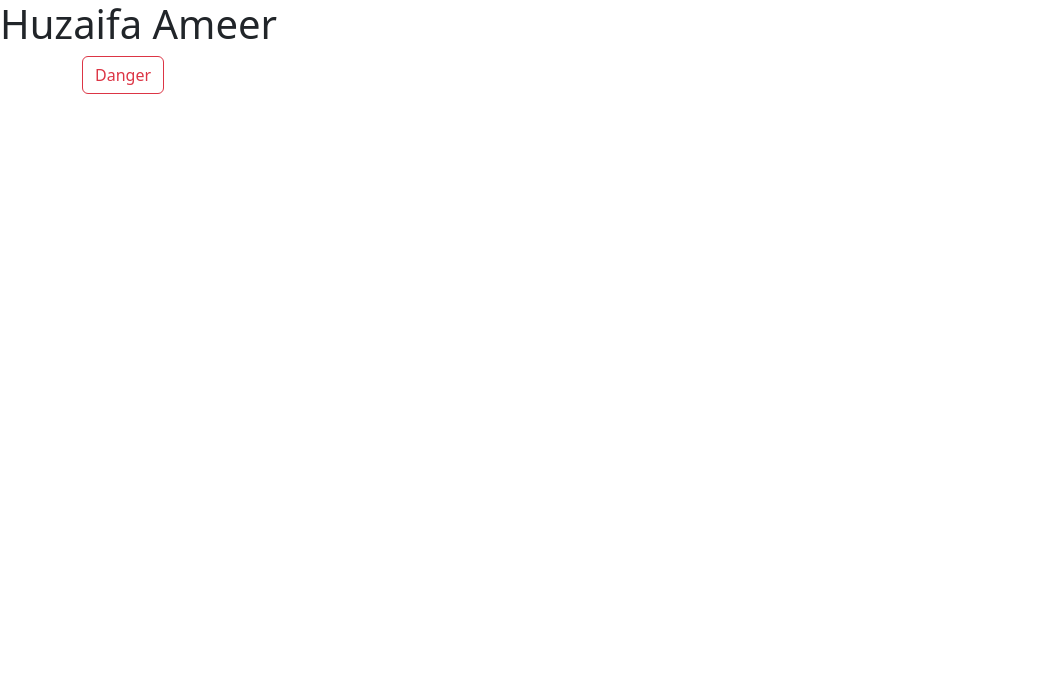
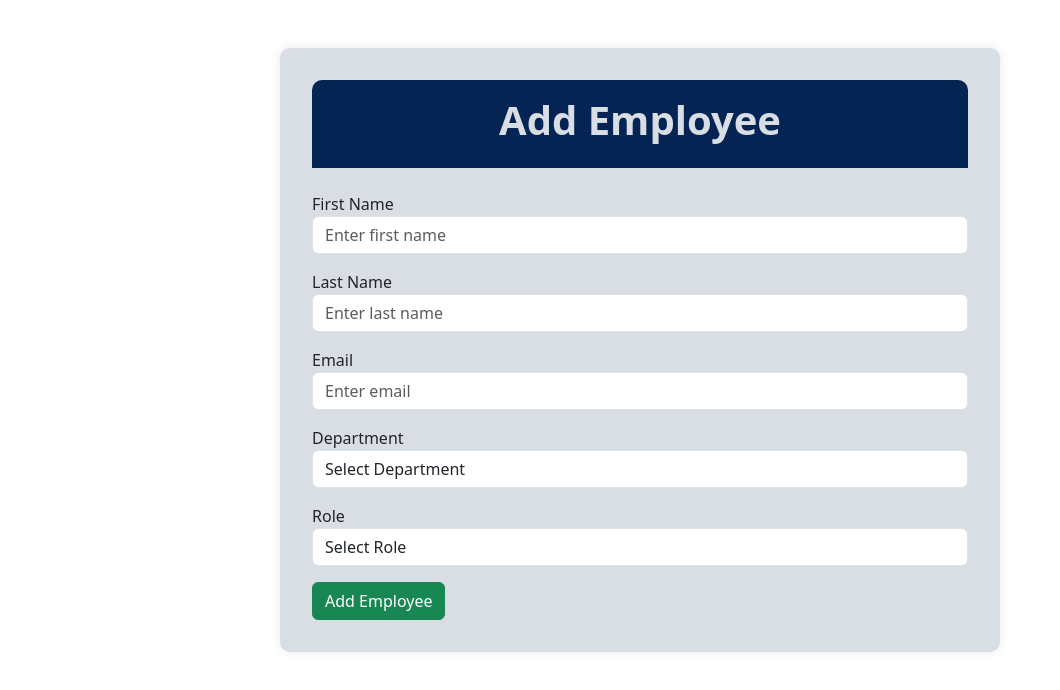
Before and after one commit to huzaifameer/Employee-Management-System-FE, an Angular app: page / in a window 1280 px wide. Shown: the top 690 px of the page, without its empty margins (0-1060 px from the left). Built offline with nearby package versions, Linux system fonts and the light colour scheme.

Commit message:
front post UI done

```diff
--- a/src/app/app.component.html
+++ b/src/app/app.component.html
@@ -1,4 +1,3 @@
-<h1>Huzaifa Ameer</h1>
 <div class="container">
-    <button class="btn btn-outline-danger">Danger</button>
+    <app-manage-emp></app-manage-emp>
 </div>
--- /dev/null
+++ b/src/app/page/add-employee/add-employee.component.html
@@ -0,0 +1 @@
+<p>add-employee works!</p>
--- /dev/null
+++ b/src/app/page/manage-emp/manage-emp.component.css
@@ -0,0 +1,15 @@
+body {
+    background-color: #f8f9fa;
+}
+.form-container {
+    background-color: #D9DEE5;
+    padding: 2rem;
+    border-radius: 10px;
+    box-shadow: 0 0 10px rgba(0, 0, 0, 0.1);
+}
+.form-header {
+    background-color: #042454;
+    color: #D9DEE5;
+    border-radius: 10px 10px 0 0;
+    padding: 1rem;
+}
--- /dev/null
+++ b/src/app/page/manage-emp/manage-emp.component.html
@@ -0,0 +1,46 @@
+<div class="container my-5">
+    <div class="row justify-content-center">
+        <div class="col-md-8">
+            <div class="form-container">
+                <div class="form-header text-center mb-4">
+                    <h1 class="fw-bolder">Add Employee</h1>
+                </div>
+                <form>
+                    <div class="form-group mb-3">
+                        <label for="firstName">First Name</label>
+                        <input type="text" class="form-control" name="firstName" [(ngModel)] ="employeeObj.firstName" id="firstName" placeholder="Enter first name" required>
+                    </div>
+                    <div class="form-group mb-3">
+                        <label for="lastName">Last Name</label>
+                        <input type="text" class="form-control" id="lastName" name="lastName" [(ngModel)]="employeeObj.lastName" placeholder="Enter last name" required>
+                    </div>
+                    <div class="form-group mb-3">
+                        <label for="email">Email</label>
+                        <input type="email" class="form-control" id="email" name="email" [(ngModel)]="employeeObj.email" placeholder="Enter email" required>
+                    </div>
+                    <div class="form-group mb-3">
+                        <label for="departmentId">Department</label>
+                        <select class="form-control" id="departmentId" name="departmentId" [(ngModel)]="employeeObj.departmentId">
+                            <option value="" disabled selected>Select Department</option>
+                            <option value="HR">HR</option>
+                            <option value="Sales">Sales</option>
+                            <option value="IT">IT</option>
+                            <option value="Finance">Finance</option>
+                        </select>
+                    </div>
+                    <div class="form-group mb-3">
+                        <label for="roleId">Role</label>
+                        <select class="form-control" id="roleId" required name="roleId" [(ngModel)]="employeeObj.roleId">
+                            <option value="" disabled selected>Select Role</option>
+                            <option value="Manager">Manager</option>
+                            <option value="Developer">Developer</option>
+                            <option value="Analyst">Analyst</option>
+                            <option value="Administrator">Administrator</option>
+                        </select>
+                    </div>
+                    <button type="button" class="btn btn-success btn-block" (click)="addEmployee()">Add Employee</button>
+                </form>
+            </div>
+        </div>
+    </div>
+</div>
--- /dev/null
+++ b/src/app/page/manage-emp/manage-emp.component.ts
@@ -0,0 +1,35 @@
+import { CommonModule } from '@angular/common';
+import { HttpClient, HttpClientModule } from '@angular/common/http';
+import { Component } from '@angular/core';
+import { FormsModule } from '@angular/forms';
+
+@Component({
+  selector: 'app-manage-emp',
+  standalone: true,
+  imports: [FormsModule, HttpClientModule, CommonModule],
+  templateUrl: './manage-emp.component.html',
+  styleUrl: './manage-emp.component.css',
+})
+export class ManageEmpComponent {
+
+  public employeeObj = {
+    firstName: '',
+    lastName: '',
+    email: '',
+    departmentId: '',
+    roleId: '',
+  };
+
+  constructor(private http: HttpClient){
+
+  }
+
+  addEmployee() {
+    this.http.post("http://localhost:8080/emp-controller/add-employee",this.employeeObj).subscribe(
+      (data)=>{
+        console.log(data);
+
+      }
+    )
+  }
+}
```
Also changed, not shown: src/app/app.component.ts (+6 -5 lines), src/app/page/add-employee/add-employee.component.ts (added, +12 -0 lines), src/app/page/add-employee/add-employee.component.css (added), 2 other files (tests, documents, lock files or other folders).
